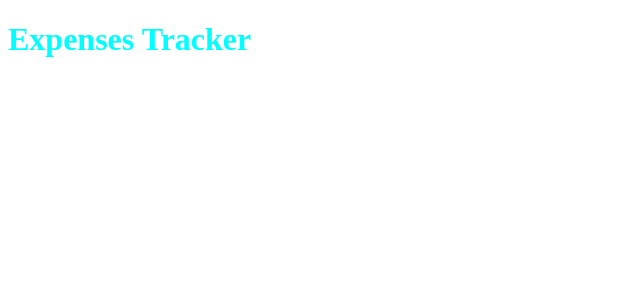
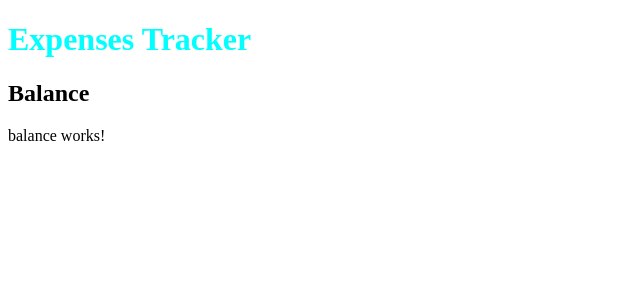
Before and after one commit to SofiaRubiano10/Angular, an Angular app: page / in a window 1280 px wide. Shown: the top 300 px of the page, without its empty margins (0-640 px from the left). Built offline with nearby package versions, Linux system fonts and the light colour scheme.

Commit message:
Parámetros de un componente

```diff
--- a/src/app/app.component.html
+++ b/src/app/app.component.html
@@ -1 +1,2 @@
 <h1>Expenses Tracker</h1>
+<app-balance title="Balance" />
--- a/src/app/components/balance/balance.component.html
+++ b/src/app/components/balance/balance.component.html
@@ -1 +1,2 @@
+<h2>{{ title }}</h2>
 <p>balance works!</p>
--- a/src/app/components/balance/balance.component.ts
+++ b/src/app/components/balance/balance.component.ts
@@ -1,10 +1,10 @@
-import { Component } from '@angular/core';
+import { Component, Input } from '@angular/core';
 
 @Component({
   selector: 'app-balance',
   templateUrl: './balance.component.html',
-  styleUrls: ['./balance.component.scss']
+  styleUrls: ['./balance.component.scss'],
 })
 export class BalanceComponent {
-
+  @Input() title: string = '';
 }
```
